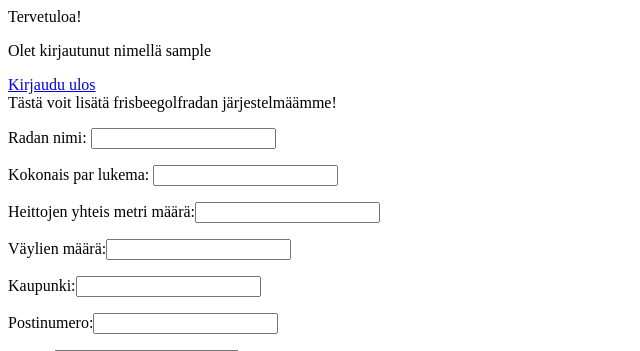
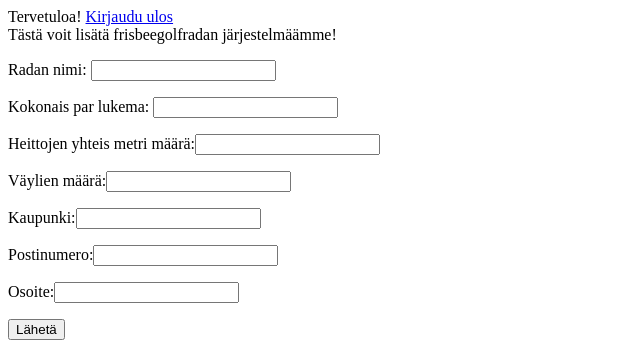
Before and after one commit to Tiiawss/CyberSecurity-, a Flask app: page /order in a window 1280 px wide. Shown: the top 351 px of the page, without its empty margins (0-640 px from the left). Run offline with Flask 2, Linux system fonts and the light colour scheme; the visitor is signed in with stand-in values (Sample User, id 1).

Commit message:
fixing the sing in

```diff
--- a/templates/index.html
+++ b/templates/index.html
@@ -1,6 +1,6 @@
-{% if session.username %}
+<!--{% if session.username %}! -->
 Tervetuloa!
-<p>Olet kirjautunut nimellä {{ session.username }}</p>
+<!--<p>Olet kirjautunut nimellä {{ session.username }}</p>-->
 <a href="/logout">Kirjaudu ulos</a>
 <form action="/result" method="POST">
     Tästä voit lisätä frisbeegolfradan järjestelmäämme!
@@ -27,7 +27,7 @@ Tervetuloa!
 
 <p>
 Olet sivuston {{ counter }}. käyttäjä
-{% else %}
+<!--{% else %}-->
 <form action="/login" method="POST">
 <p>Tunnus:<br>
 <input type="text" name="username"></p>
@@ -35,4 +35,4 @@ Olet sivuston {{ counter }}. käyttäjä
 <input type="password" name="password"></p>
 <input type="submit" value="Kirjaudu">
 </form>
-{% endif %}
+<!--{% endif %}-->
```
